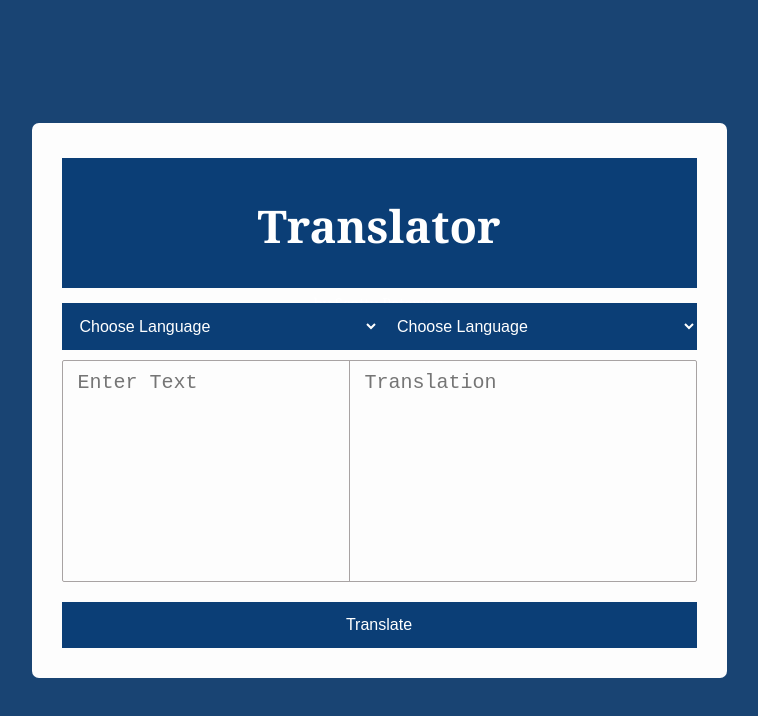
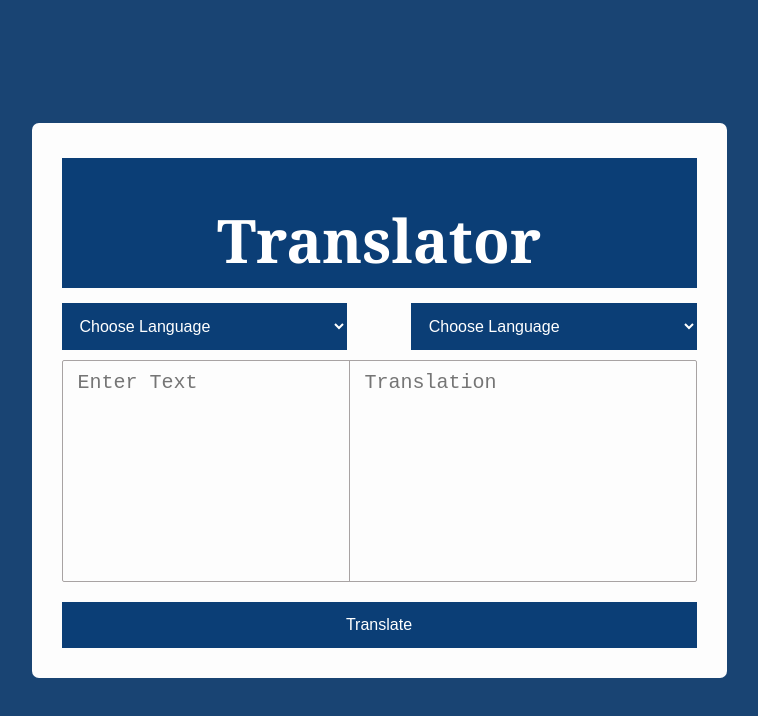
Before and after one commit to Scottsdaaale/Translator, a React (Create React App) app: page / in a window 1280 px wide. Shown: the top 716 px of the page, without its empty margins (291-1049 px from the left). Built offline with nearby package versions, Linux system fonts and the light colour scheme.

Commit message:
formating

```diff
--- a/src/components/translator.js
+++ b/src/components/translator.js
@@ -31,8 +31,6 @@ function Translator() {
       handleTextClick();
     }
   }
-
-
 
   function handleAsciiClick() {
     if (outputLanguage === "Text") {
@@ -172,10 +170,10 @@ function Translator() {
   return (
     <div className="translator-form-container">
       <div className="header">
-        <h2>Translator</h2>
-        <p>by Scotty Peterson</p>
+        <h1>Translator</h1>
       </div>
       <form onSubmit={handleClick}>
+        <div className="input-output-container">
           <select
             name="input-language"
             onChange={(e) => handleLanguageChange(e, "input")}
@@ -204,6 +202,7 @@ function Translator() {
             <option value="Binary">Binary</option>
             <option value="Morse Code">Morse Code</option>
           </select>
+        </div>
         <div className="wrapper">
           <div className="text-input">
             <textarea
```
Lines whose indentation alone changed are shown as unchanged.
